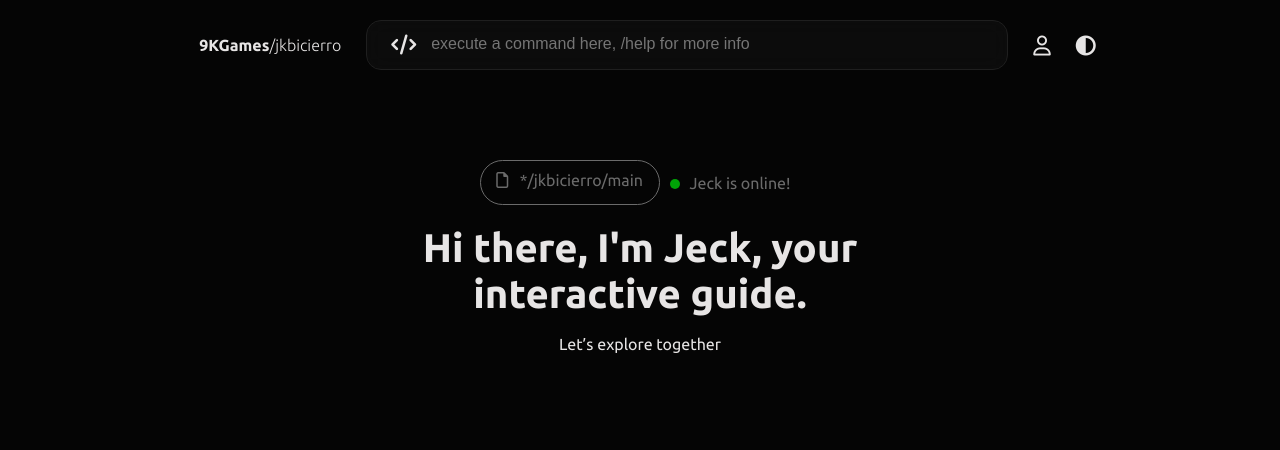
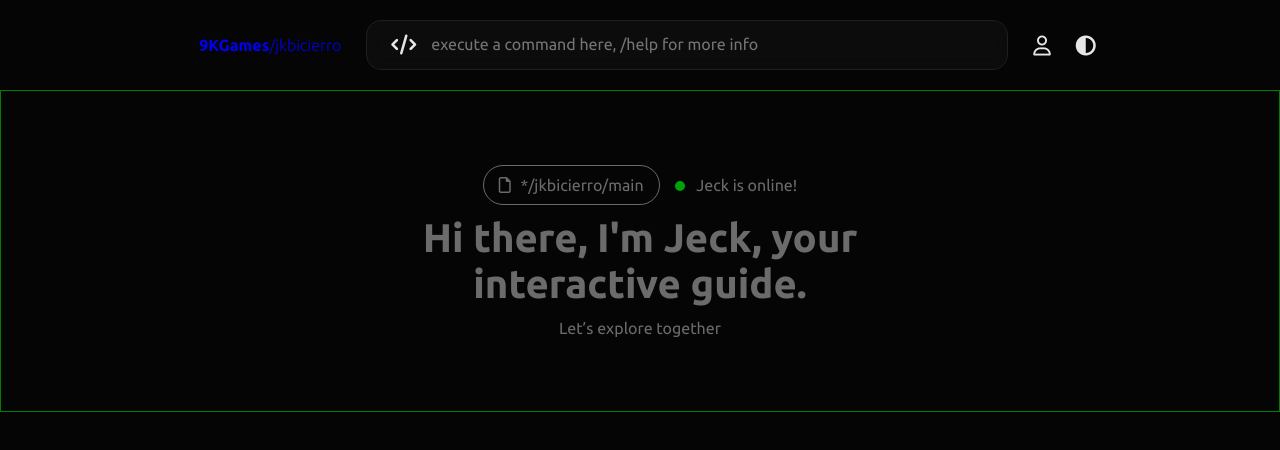
Before and after one commit to jkbicierro/jkbicierro.github.io, a plain HTML site: page index.html in a window 1280 px wide. Shown: the top 450 px of the page. Drawn offline with Linux system fonts and the light colour scheme.

Commit message:
added js @index

```diff
--- a/index.css
+++ b/index.css
@@ -1,10 +1,18 @@
-
+/*
+    index.css
+*/
+:root {
+    --grey: #6B6B6B;
+    --white: #e7e5e5;
+    --black: #050505;
+}
 * {
     margin: 0;
     padding: 0;
     text-decoration: none;
     list-style-type: none;
-    color: #e7e5e5;
+
+    font-family: "Ubuntu", sans-serif;
     font-size: 16px;
 
     /* Disable the highlight */
@@ -15,14 +23,16 @@
     -o-user-select: none;
     user-select: none;
 }
-
-body {
-    font-family: "Ubuntu", sans-serif;
-    background-color: #050505;
-    height: 200vh; /* Test the height */
+body[date-mode="dark"] {
+    background-color: var(--black);
+    color: var(--white);
+}
+body[date-mode="light"] {
+    background-color: var(--white);
+    color: var(--black);
 }
 
-/* Navigation bar */
+/* Section: Navigation Bar */
 nav {
     position: fixed;
     top: 0;
@@ -34,19 +44,18 @@ nav {
     flex-wrap: nowrap; /* It doesn't go down */
     align-items: center;
     justify-content: center;
+
+    z-index: 1;
 }
-
 .nav-cmdbox {
     position: relative;
 }
-
 .nav-cmdbox i {
     position: absolute;
     left: 50px;
     top: 24px;
     z-index: 1;
 }
-
 .nav-cmdbox input {
     background-color: rgba(31, 31, 31, 0.3);
     margin: 0 25px 0 25px;
@@ -56,13 +65,11 @@ nav {
     backdrop-filter: blur(10px);
     width: 35em;
 }
-
 .nav-cmdbox input[type=text]:hover {
     transition: all 0.5s ease;
     background-color: rgba(88, 88, 88, 0.3);
     border: 1px solid rgb(143, 141, 141);
 }
-
 .nav-cmdbox input[type=text]:focus {
     outline: 1px solid rgb(143, 141, 141);
 }
@@ -74,50 +81,60 @@ nav #icon {
     color: #474747;
 }
 
-/* hero-section */
+/* Section: Hero Section */
 .hero-section {
-    margin-top: 10em;
+    border: 1px solid green;
+    position: relative;
+    height: 20em;
+    margin-top: 90px;
+
+    display: flex;
+    flex-direction: column;
+    flex-wrap: nowrap;
+    align-items: center;
+    justify-content: center;
     text-align: center;
+
+    color: var(--grey);
 }
 
-.hero-section ul {
-    padding-bottom: 20px;
-}
-
-/* file-container box */
-
-.file-main ul {
-    display: inline-flex;
+/*--*/
+.hero-section-1 {
+    display: flex;
     align-items: center;
 }
-
-.file-main ul li {
-    padding-right: 10px;
-    color: #6B6B6B;
+.hero-filebox {
+    border: 1px solid var(--grey);
+    padding: 10px 15px;
+    border-radius: 50px;
+    margin-right: 15px;
+    color: var(--grey);
 }
-
-.file-container {
-    width: 178px;
-    height: 33px;
-    border: 1px solid #6B6B6B;
-    border-radius: 50px;
-    padding-top: 10px;
-    text-align: center;
-    color: #6B6B6B;
+.hero-filebox i {
+    padding-right: 6px;
+    color: var(--grey);
 }
-
-.file-container i {
-    padding-right: 8px;
-    color: #6B6B6B;
-
+.hero-status-container {
+    color: var(--grey);
 }
-
-.online-vector {
+.hero-status-container span {
+    margin-right: 8px;
+}
+.hero-status-online {
     height: 10px;
     width: 10px;
     background-color: #00A307;
     border-radius: 50%;
     display: inline-block;
 }
+/*--*/
 
-/* hero-introduction */
+.hero-introduction {
+    display: flex;
+    flex-direction: column;
+    margin-top: 10px;
+}
+
+.hero-introduction span {
+    padding-bottom: 12px;
+}
--- a/index.html
+++ b/index.html
@@ -8,7 +8,7 @@
     <link rel="stylesheet" href="index.css">
     <title>9KGames/jkbicierro</title>
 </head>
-<body>
+<body date-mode="dark">
     <!-- Navigation -->
     <nav>
         <a href="#" style="font-weight: 800">9KGames<span style="font-weight: 100">/jkbicierro</span></a>
@@ -18,38 +18,28 @@
         </div>
 
         <i id="icon" class="fa-regular fa-user fa-lg"></i>
-        <i id="icon" class="fa-solid fa-circle-half-stroke fa-lg"></i>
+        <i id="icon" class="fa-solid fa-circle-half-stroke fa-lg" onclick="toggleMode()"></i>
     </nav>
 
-    <!-- Hero -->
-    <main>
-        <article>
     <div class="hero-section">
-                <ul>
-                    <li>
-                        <div class="file-main">
-                            <ul>
-                                <li>
-                                    <div class="file-container">
+        <div class="hero-section-1">
+            <div class="hero-filebox">
                 <i class="fa-regular fa-file fa-1x"></i>
                 */jkbicierro/main
             </div>
-                                </li>
-                                <li><span class="online-vector"></span></li>
-                                <li>Jeck is online!</li>
-                            </ul>
+            <div class="hero-status-container">
+                <span class="hero-status-online"></span>
+                Jeck is online!
             </div>
-                    </li>
-                    <li>
+        </div>
+
         <div class="hero-introduction">
             <span style="font-weight: bold; font-size: 40px;">Hi there, I'm Jeck, your <br>interactive guide.</span>
-                            <br><br>Let’s explore together
+            Let’s explore together
         </div>
-                    </li>
-                </ul>
     </div>
-        </article>
-    </main>
 
+
+    <script src="index.js"></script>
 </body>
 </html>
--- /dev/null
+++ b/index.js
@@ -0,0 +1,4 @@
+function toggleMode() {
+    const body = document.body;
+    body.dataset.mode = body.dataset.mode === 'light' ? 'dark' : 'light';
+}
```
Lines whose indentation alone changed are shown as unchanged.
